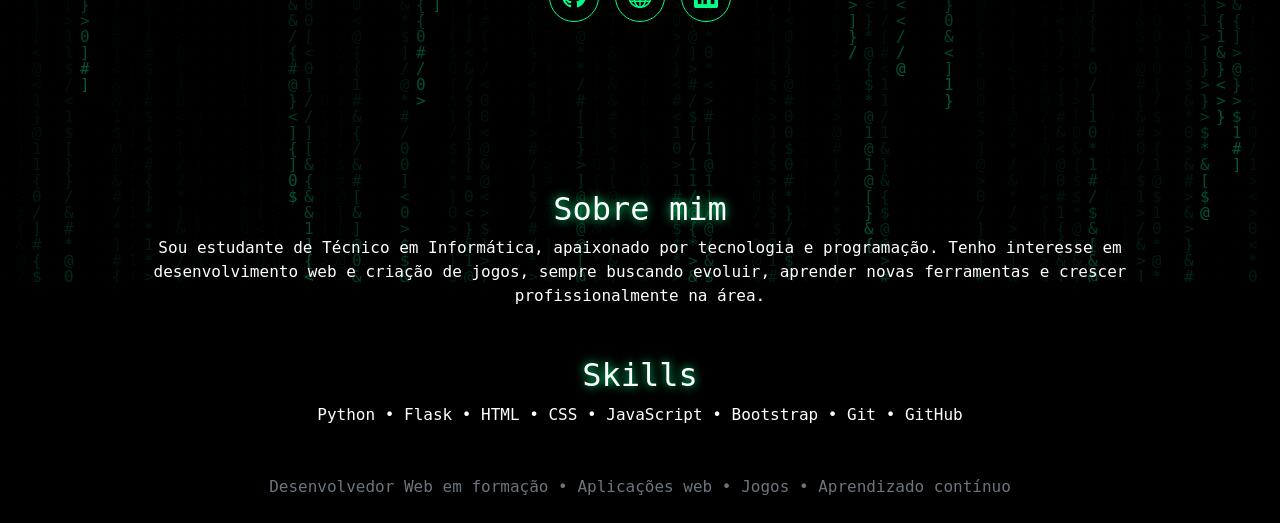
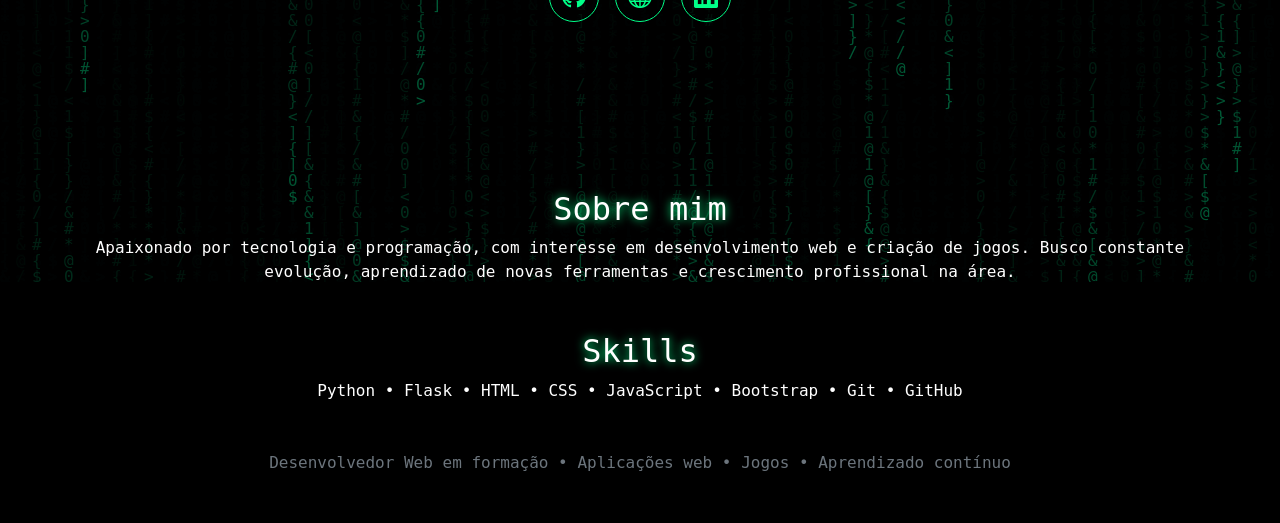
Before and after one commit to ClearShotsz/portifolio, a Flask app: page / in a window 1280 px wide. Shown: the part 518-1041 px from the top of the page. After the commit the page ends 989 px from the top, so only its background shows below. Run offline with Flask 3, Linux system fonts and the light colour scheme; some web fonts are replaced.

Commit message:
Update index.html

```diff
--- a/templates/index.html
+++ b/templates/index.html
@@ -45,9 +45,7 @@
 <section class="mt-5 text-center">
     <h2 class="minecraft glow">Sobre mim</h2>
     <p class="minecraft">
-        Sou estudante de Técnico em Informática, apaixonado por tecnologia e programação.
-        Tenho interesse em desenvolvimento web e criação de jogos, sempre buscando evoluir,
-        aprender novas ferramentas e crescer profissionalmente na área.
+       Apaixonado por tecnologia e programação, com interesse em desenvolvimento web e criação de jogos. Busco constante evolução, aprendizado de novas ferramentas e crescimento profissional na área.
     </p>
 </section>
 
```
